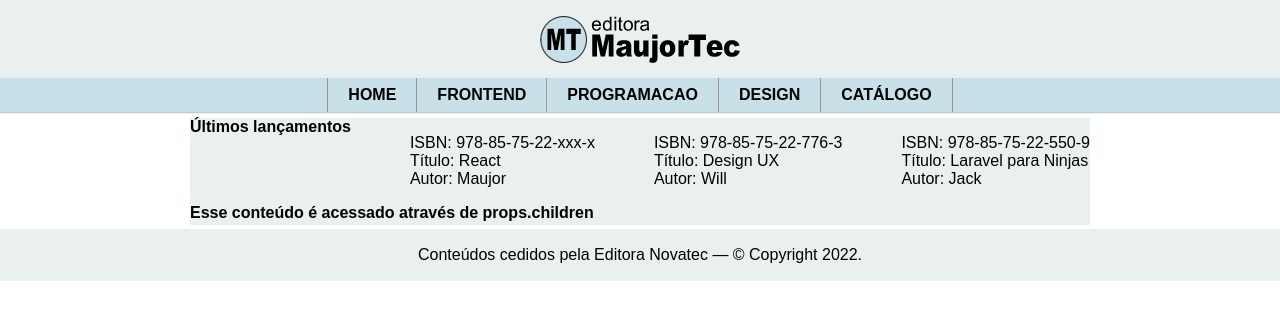
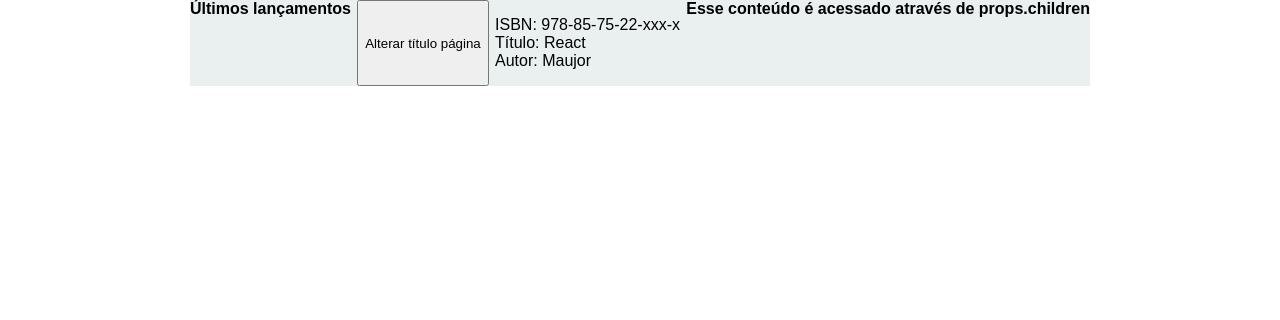
Before and after one commit to nathallye/livro-react-editora-maujortec, a React (Create React App) app: page / in a window 1280 px wide. Shown: the top 320 px of the page. Built offline with nearby package versions, Linux system fonts and the light colour scheme.

Commit message:
Estudos sobre state

```diff
--- a/src/components/Home.js
+++ b/src/components/Home.js
@@ -4,7 +4,11 @@ const Home = (props) => {
   console.log(props);
   return (
     <>
-      <h3>{props.tituloPagina}</h3>
+      <h3 className="titPagina">{props.tituloPagina}</h3>
+      <button type="button" className="btn"
+        onClick={props.onAlterarTitulo}>
+        Alterar título página
+      </button>
       {/* Para acessar as constantes diretas de dentro de props */}
       {/*
       <p>
@@ -13,7 +17,15 @@ const Home = (props) => {
         Autor: {props.autor}
       </p>
       */}
+
+      <p>
+        ISBN: {props.dados.isbn}<br/>
+        Título: {props.dados.titulo}<br/>
+        Autor: {props.dados.autor}
+      </p>
+
       {/* Para acessar um array de objetos de dentro de props(usando o método map para percorrer o array em cada um dos seus indices(i) e em seguida usar o ponto(.) para acessar a propriedade em questão) */}
+      {/*
       {props.dados.map((item, i) => (
         <p key={i}>
           ISBN: {props.dados[i].isbn}<br/>
@@ -21,6 +33,7 @@ const Home = (props) => {
           Autor: {props.dados[i].autor}
         </p>
       ))}
+      */}
       {props.children}
 
       {/* Antes de usar o recebimento de dados via props */}
--- a/src/components/Principal.js
+++ b/src/components/Principal.js
@@ -1,32 +1,69 @@
-import React from "react";
+// Antes de virar um componente baseado em classe e obter o objeto state
+// import React from "react";
+
+// import Home from "./Home";
+
+// const Principal = (props) => {
+
+//   const tituloPagina = "Últimos lançamentos";
+//   // const isbn = "978-85-7522-xxx-x";
+//   // const titulo = "React";
+//   // const autor = "Maujor";
+//   const dados = [
+//     { isbn: "978-85-75-22-xxx-x", titulo: "React", autor: "Maujor" },
+//     { isbn: "978-85-75-22-776-3", titulo: "Design UX", autor: "Will" },
+//     { isbn: "978-85-75-22-550-9", titulo: "Laravel para Ninjas", autor: "Jack" }
+//   ]
+
+//   return (
+//     <main className="principal">
+//       <Home
+//         tituloPagina={tituloPagina}
+//         // isbn={isbn}
+//         // titudo={titulo}
+//         // autor={autor}
+//         dados={dados}
+//         >
+//         <h3>Esse conteúdo é acessado através de props.children</h3>
+//       </Home>
+//     </main>
+//   );
+// };
+
+// export default Principal;
+
+import React, { Component } from "react";
 
 import Home from "./Home";
 
-const Principal = (props) => {
+class Principal extends Component {
 
-  const tituloPagina = "Últimos lançamentos";
-  // const isbn = "978-85-7522-xxx-x";
-  // const titulo = "React";
-  // const autor = "Maujor";
-  const dados = [
-    { isbn: "978-85-75-22-xxx-x", titulo: "React", autor: "Maujor" },
-    { isbn: "978-85-75-22-776-3", titulo: "Design UX", autor: "Will" },
-    { isbn: "978-85-75-22-550-9", titulo: "Laravel para Ninjas", autor: "Jack" }
-  ]
+  state = {
+    tituloPagina: "Últimos lançamentos",
+    dados: { isbn: "978-85-75-22-xxx-x", titulo: "React", autor: "Maujor" }
+  }
 
-  return (
-    <main className="principal">
+  handleAlterarTitulo = () => {
+    let titulo = "";
+    this.state.tituloPagina === "Últimos lançamentos"
+      ? (titulo = "Categoria Programação")
+      : (titulo = "Últimos lançamentos");
+    this.setState({ tituloPagina: titulo })
+  }
+
+  render() {
+    return (
+      <main className="principal">
       <Home
-        tituloPagina={tituloPagina}
-        // isbn={isbn}
-        // titudo={titulo}
-        // autor={autor}
-        dados={dados}
+        tituloPagina={this.state.tituloPagina}
+        dados={this.state.dados}
+        onAlterarTitulo={this.handleAlterarTitulo}
         >
         <h3>Esse conteúdo é acessado através de props.children</h3>
       </Home>
     </main>
-  );
+    );
+  }
 };
 
 export default Principal;
--- a/src/main/App.js
+++ b/src/main/App.js
@@ -1,17 +1,57 @@
-import React from "react";
+// Antes de virar um componente de classe e ter o objeto state
+// import React from "react";
 
-import Topo from "../components/Topo";
+// import Topo from "../components/Topo";
+// import Principal from "../components/Principal";
+// import Rodape from "../components/Rodape";
+
+// function App() {
+//   return (
+//     <>
+//       <Topo />
+//       <Principal />
+//       <Rodape />
+//     </>
+//   );
+// }
+
+// export default App;
+
+import React, { Component } from "react";
 import Principal from "../components/Principal";
-import Rodape from "../components/Rodape";
 
-function App() {
-  return (
-    <>
-      <Topo />
+class App extends Component {
+
+  // constructor(props) {
+  //   super(props);
+  //   this.state = {
+  //     isbn: "978-85-75-22-xxx-x",
+  //     titulo: "React",
+  //     autor: "Maujor"
+  //   }
+  // };
+
+  //Forma simplificada do construtor:
+  state = {
+    isbn: "978-85-75-22-xxx-x",
+    titulo: "React",
+    autor: "Maujor"
+  };
+
+  componentDidMount() {
+    this.setState({ autor: "Maurício" })
+  };
+
+  render() {
+    return (
+      // <p>
+      //   ISBN: {this.state.isbn}<br/>
+      //   Título: {this.state.titulo}<br/>
+      //   Autor: {this.state.autor}
+      // </p>
       <Principal />
-      <Rodape />
-    </>
-  );
+    )
+  }
 }
 
 export default App;
```
